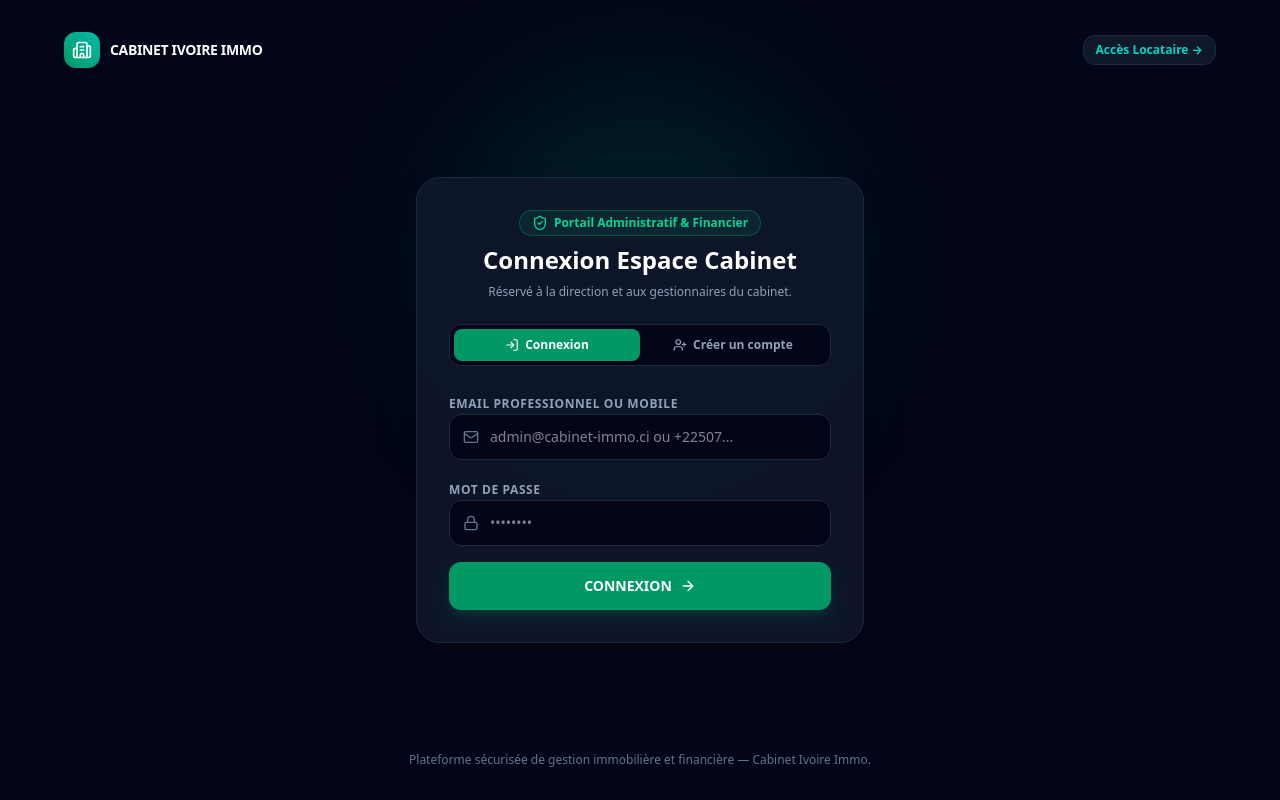
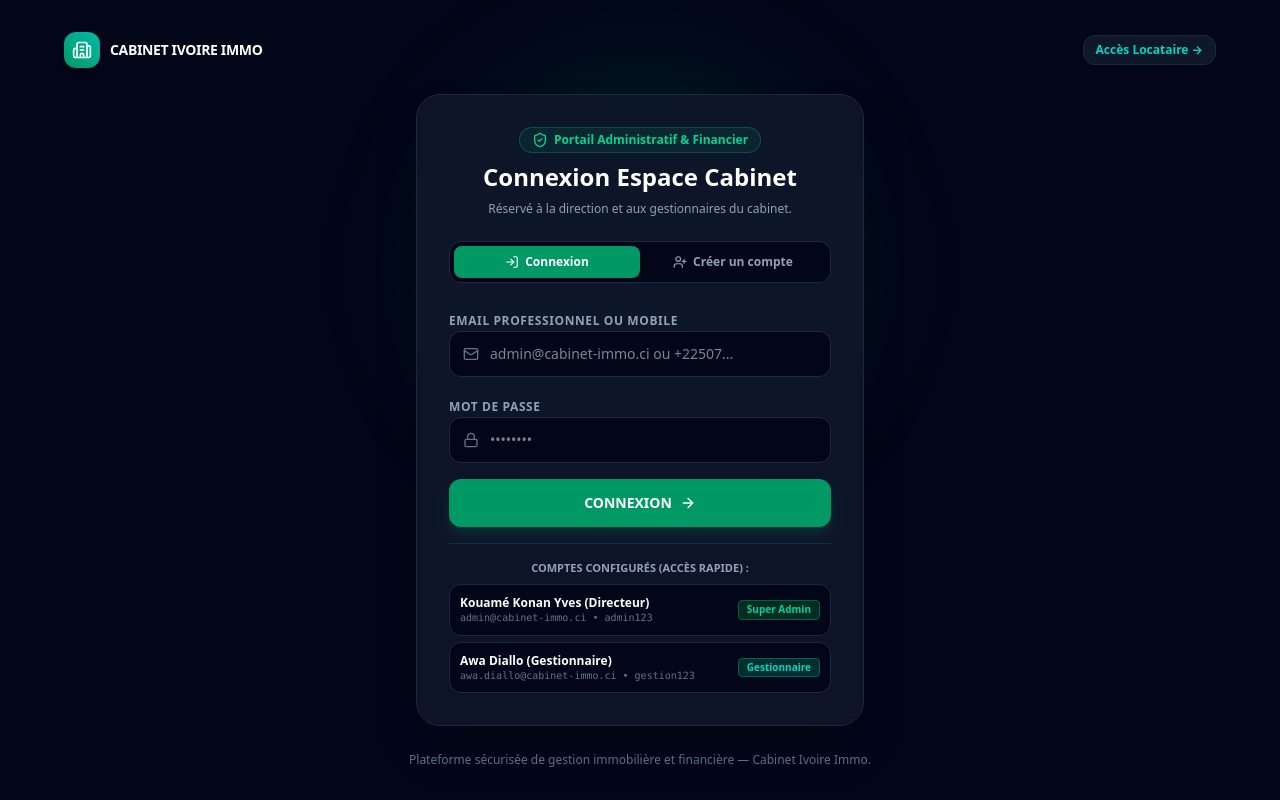
Before and after one commit to jmngorankci/gestion-immobiliere, a Next.js app: page /auth/cabinet in a window 1280 px wide. Built offline with nearby package versions, Linux system fonts and the light colour scheme; no server answers; the database is empty.

Commit message:
feat: retablissement du module d acces rapide aux comptes sur la page de connexion

```diff
--- a/src/app/auth/cabinet/page.tsx
+++ b/src/app/auth/cabinet/page.tsx
@@ -233,6 +233,48 @@ export default function CabinetLoginPage() {
               <span>{isLoading ? 'Vérification...' : 'CONNEXION'}</span>
               <ArrowRight className="w-4 h-4" />
             </button>
+
+            {/* Comptes Gestionnaires Configurés / Accès Rapide */}
+            <div className="pt-4 border-t border-slate-800 space-y-2">
+              <p className="text-[11px] font-bold text-slate-400 uppercase text-center flex items-center justify-center space-x-1">
+                <span>Comptes Configurés (Accès Rapide) :</span>
+              </p>
+              <div className="space-y-1.5">
+                <button
+                  type="button"
+                  onClick={() => {
+                    setIdentifiant('admin@cabinet-immo.ci');
+                    setMotDePasse('admin123');
+                  }}
+                  className="w-full p-2.5 bg-slate-950 hover:bg-slate-800 border border-slate-800 rounded-xl flex items-center justify-between text-xs text-left transition group/acc"
+                >
+                  <div>
+                    <p className="font-bold text-white group-hover/acc:text-emerald-400">Kouamé Konan Yves (Directeur)</p>
+                    <p className="text-[10px] text-slate-500 font-mono">admin@cabinet-immo.ci • admin123</p>
+                  </div>
+                  <span className="text-[10px] font-bold text-emerald-400 bg-emerald-950 px-2 py-0.5 rounded border border-emerald-800">
+                    Super Admin
+                  </span>
+                </button>
+
+                <button
+                  type="button"
+                  onClick={() => {
+                    setIdentifiant('awa.diallo@cabinet-immo.ci');
+                    setMotDePasse('gestion123');
+                  }}
+                  className="w-full p-2.5 bg-slate-950 hover:bg-slate-800 border border-slate-800 rounded-xl flex items-center justify-between text-xs text-left transition group/acc"
+                >
+                  <div>
+                    <p className="font-bold text-white group-hover/acc:text-teal-400">Awa Diallo (Gestionnaire)</p>
+                    <p className="text-[10px] text-slate-500 font-mono">awa.diallo@cabinet-immo.ci • gestion123</p>
+                  </div>
+                  <span className="text-[10px] font-bold text-teal-400 bg-teal-950 px-2 py-0.5 rounded border border-teal-800">
+                    Gestionnaire
+                  </span>
+                </button>
+              </div>
+            </div>
           </form>
         )}
 
```
